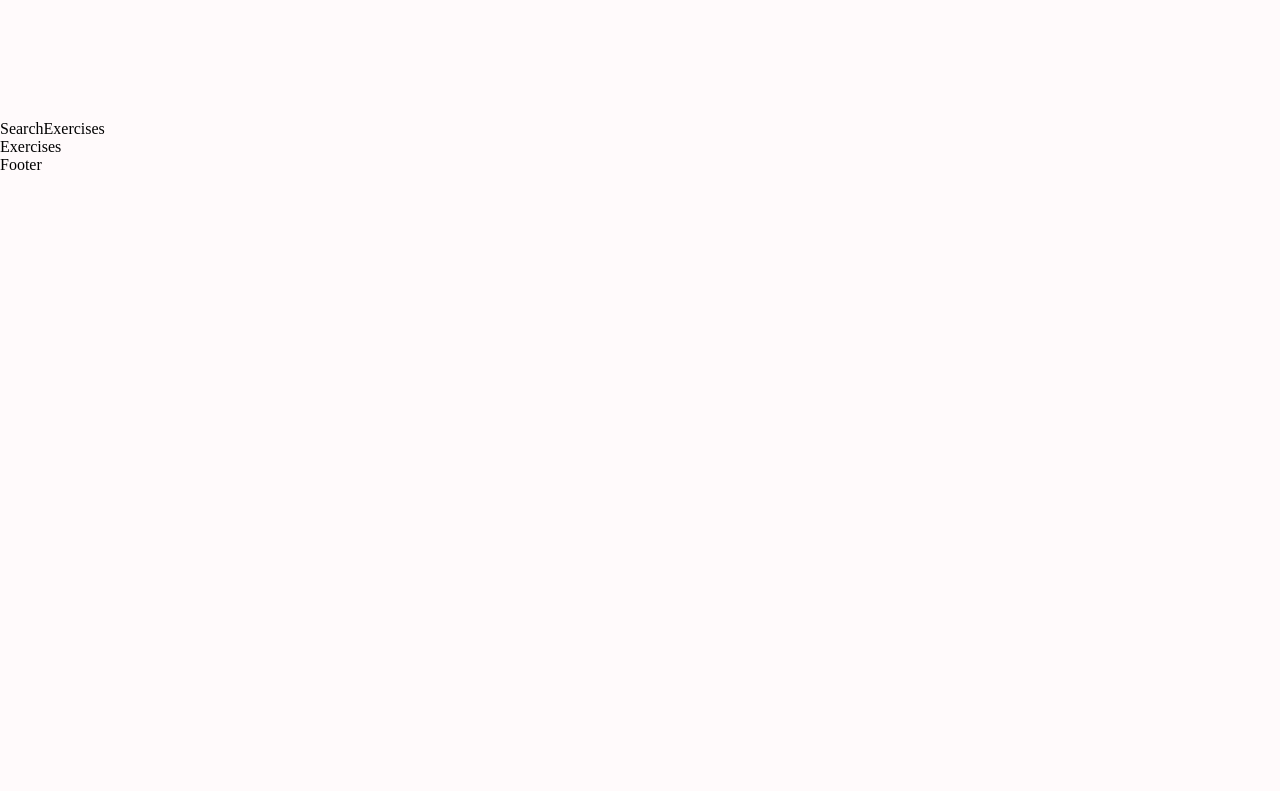
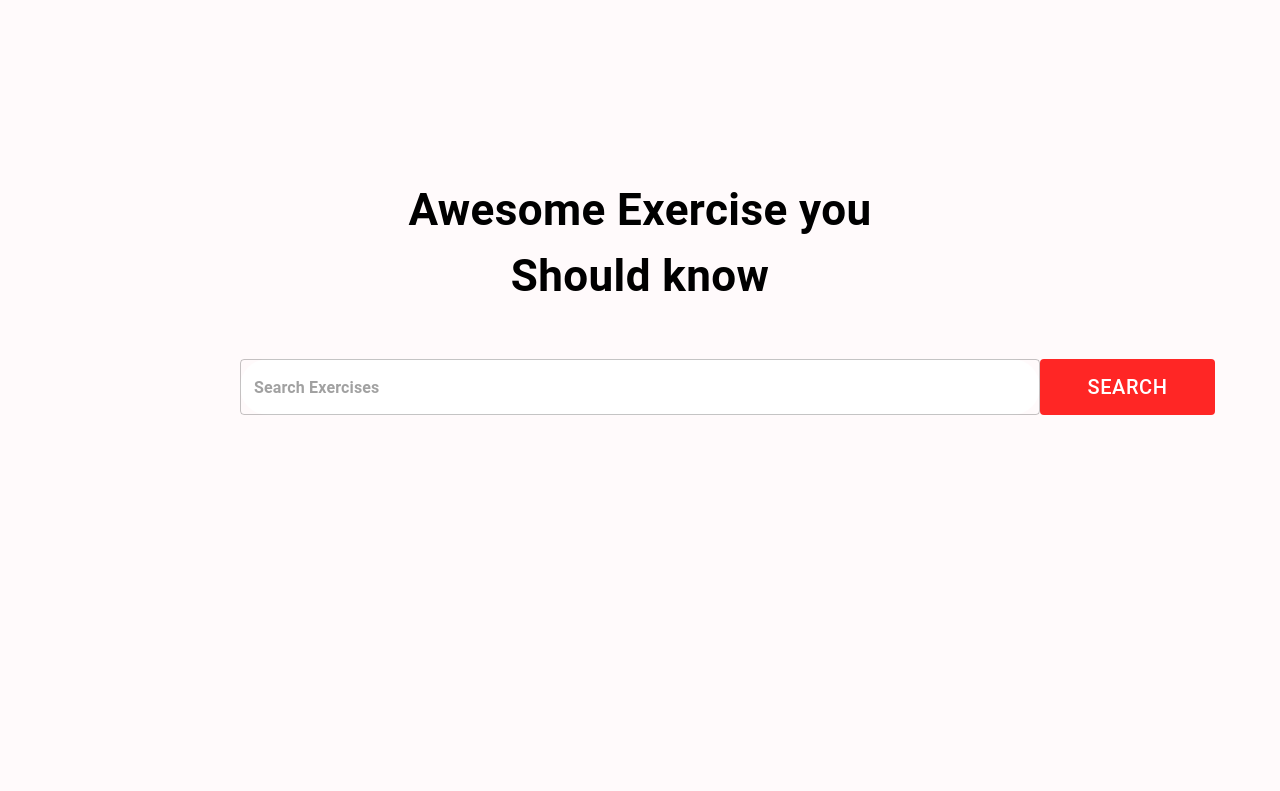
Before and after one commit to CyberlordYash/Gym-fox, a React (Create React App) app: page / in a window 1280 px wide. Shown: the part 769-1560 px from the top of the page. Before the commit the page ends 943 px from the top, so only its background shows below. Built offline with nearby package versions, Linux system fonts and the light colour scheme.

Commit message:
added search function ui

```diff
--- a/src/components/SearchExercises.js
+++ b/src/components/SearchExercises.js
@@ -1,7 +1,52 @@
+import { Box } from "@mui/material";
 import React from "react";
-
+import { useState, useEffect } from "react";
+import { Button, Stack, TextField, Typography } from "@mui/material";
 const SearchExercises = () => {
-  return <div>SearchExercises</div>;
+  return (
+    <Stack alignItems="center" mt="37px" justifyContent="center" p="20px">
+      <Typography
+        fontWeight={700}
+        sx={{
+          fontSize: { lg: "44px", xs: "30px" },
+        }}
+        mb="50px"
+        textAlign="center"
+      >
+        Awesome Exercise you <br />
+        Should know
+      </Typography>
+      <Box position="realative" mb="720px">
+        <TextField
+          sx={{
+            input: { fontWeight: "700", border: "none", borderRadius: "5px" },
+            width: { lg: "800px", xs: "350px" },
+            backgroundColor: "#fff",
+            borderRadius: "40px",
+          }}
+          height="76px"
+          value=""
+          onChange={(e) => {}}
+          placeholder="Search Exercises"
+          type="text"
+        ></TextField>
+        <Button
+          className="search-btn"
+          sx={{
+            bgcolor: "#ff2625",
+            color: "white",
+            textTransform: "uppercase",
+            width: { lg: "175px", xs: "80px" },
+            fontSize: { lg: "20px", xs: "12px" },
+            height: "56px",
+            position: "absolute",
+          }}
+        >
+          Search
+        </Button>
+      </Box>
+    </Stack>
+  );
 };
 
 export default SearchExercises;
```
